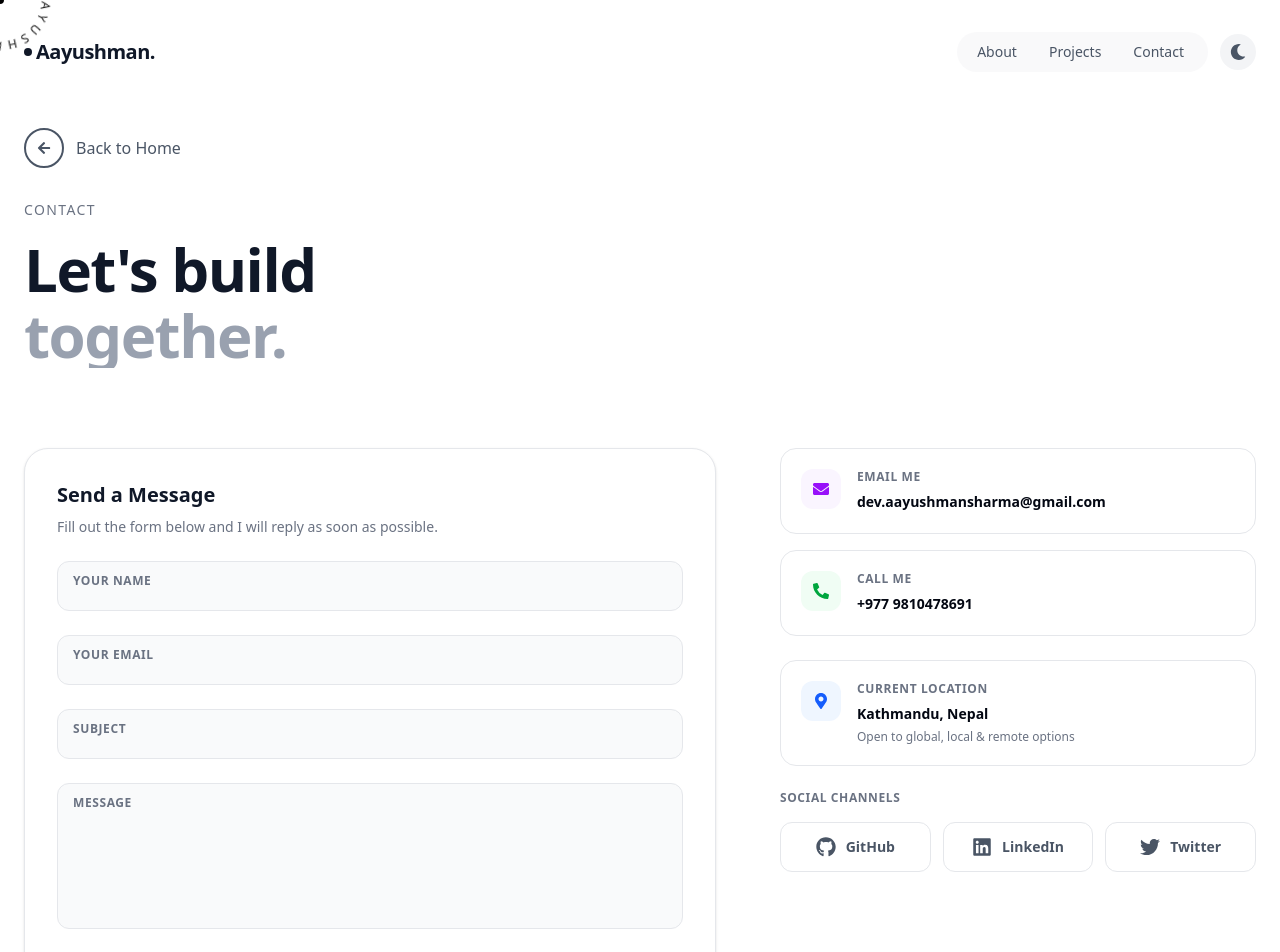
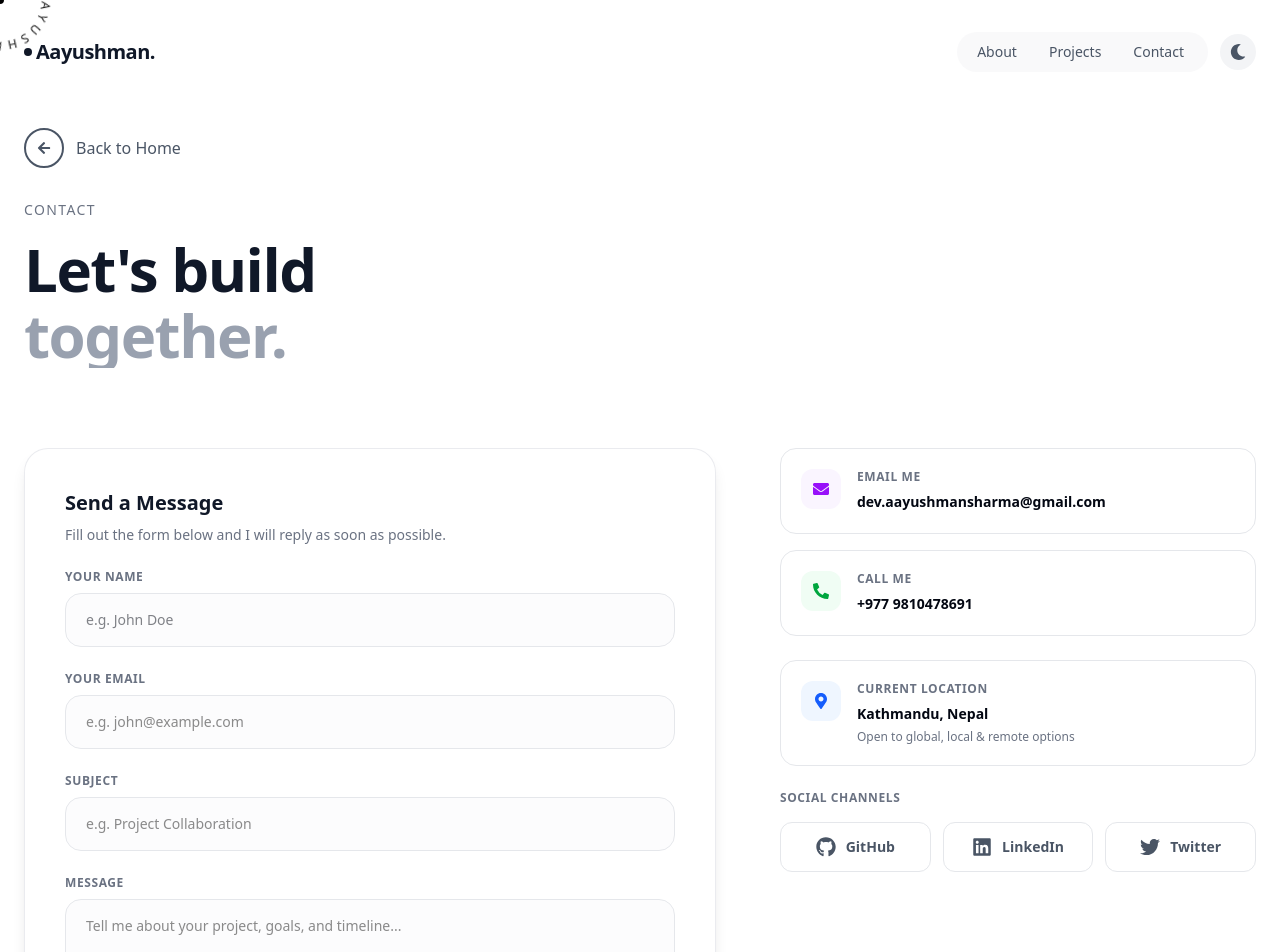
Before and after one commit to aayushman108/My-Portfolio, a Next.js app: page /contact in a window 1280 px wide. Shown: the top 952 px of the page. Built offline with nearby package versions, Linux system fonts and the light colour scheme.

Commit message:
style: contact form input fields ui enhance

```diff
--- a/src/app/contact/page.tsx
+++ b/src/app/contact/page.tsx
@@ -220,15 +220,15 @@ const ContactPage = () => {
         <div className="grid lg:grid-cols-12 gap-10 lg:gap-16">
           {/* Left Column: Form Card */}
           <div className="lg:col-span-7 contact-form-card opacity-0">
-            <div className="p-6 sm:p-8 rounded-3xl border border-gray-200 dark:border-gray-800 bg-white dark:bg-zinc-900/50 shadow-sm relative overflow-hidden">
+            <div className="p-6 sm:p-10 rounded-3xl border border-gray-200/80 dark:border-gray-800/80 bg-white/70 dark:bg-zinc-900/40 backdrop-blur-xl shadow-lg relative overflow-hidden">
               {status === "success" ? (
                 <div className="py-12 px-4 text-center flex flex-col items-center justify-center space-y-6">
                   <FaCheckCircle className="text-6xl text-green-500 animate-bounce" />
                   <h3 className="text-2xl font-bold text-gray-900 dark:text-white">
                     Message Sent Successfully!
                   </h3>
-                  <p className="text-gray-600 dark:text-gray-400 max-w-sm leading-relaxed">
-                    Thank you for reaching out, Aayushman will review your message and get back to you shortly.
+                  <p className="text-gray-600 dark:text-gray-400 max-w-sm leading-relaxed text-sm">
+                    Thank you for reaching out. Aayushman will review your message and get back to you shortly.
                   </p>
                   <button
                     onClick={() => setStatus("idle")}
@@ -240,7 +240,7 @@ const ContactPage = () => {
               ) : (
                 <form onSubmit={handleSubmit} className="space-y-6">
                   <div>
-                    <h3 className="text-xl font-bold text-gray-900 dark:text-white mb-2">
+                    <h3 className="text-xl font-black text-gray-900 dark:text-white mb-2">
                       Send a Message
                     </h3>
                     <p className="text-sm text-gray-500 dark:text-gray-400 mb-6">
@@ -249,112 +249,112 @@ const ContactPage = () => {
                   </div>
 
                   {/* Name field */}
-                  <div className="relative">
+                  <div className="space-y-2">
+                    <label
+                      htmlFor="name"
+                      className="block text-xs font-bold uppercase tracking-wider text-gray-500 dark:text-gray-400"
+                    >
+                      Your Name
+                    </label>
                     <input
                       type="text"
                       id="name"
                       name="name"
                       value={formData.name}
                       onChange={handleChange}
-                      placeholder=" "
-                      className={`peer w-full px-4 py-3 bg-gray-50 dark:bg-zinc-900/50 border ${
+                      placeholder="e.g. John Doe"
+                      className={`w-full px-5 py-4 bg-gray-50/50 dark:bg-zinc-900/30 border ${
                         errors.name
-                          ? "border-red-500 focus:border-red-500 focus:ring-red-100"
-                          : "border-gray-200 dark:border-gray-800 focus:border-purple-500 dark:focus:border-purple-400"
-                      } rounded-xl text-gray-950 dark:text-white placeholder-transparent focus:outline-none transition-all`}
+                          ? "border-red-500/80 focus:border-red-500 focus:ring-red-500/10"
+                          : "border-gray-200 dark:border-gray-800/80 hover:border-purple-300 dark:hover:border-purple-800/60 focus:border-purple-500 dark:focus:border-purple-400 focus:ring-4 focus:ring-purple-500/5 dark:focus:ring-purple-400/5"
+                      } rounded-2xl text-gray-950 dark:text-white text-sm focus:outline-none transition-all duration-300 placeholder:text-gray-350 dark:placeholder:text-gray-650`}
                     />
-                    <label
-                      htmlFor="name"
-                      className="absolute left-4 top-3 text-xs font-semibold uppercase tracking-wider text-gray-500 dark:text-gray-450 duration-300 transform -translate-y-7 scale-75 origin-[0] peer-placeholder-shown:scale-100 peer-placeholder-shown:translate-y-0 peer-focus:scale-75 peer-focus:-translate-y-7 peer-focus:text-purple-600 dark:peer-focus:text-purple-400 pointer-events-none"
-                    >
-                      Your Name
-                    </label>
                     {errors.name && (
-                      <span className="text-xs text-red-500 mt-1.5 block font-medium">
+                      <span className="text-xs text-red-500 mt-1 block font-medium">
                         {errors.name}
                       </span>
                     )}
                   </div>
 
                   {/* Email field */}
-                  <div className="relative">
+                  <div className="space-y-2">
+                    <label
+                      htmlFor="email"
+                      className="block text-xs font-bold uppercase tracking-wider text-gray-500 dark:text-gray-400"
+                    >
+                      Your Email
+                    </label>
                     <input
                       type="email"
                       id="email"
                       name="email"
                       value={formData.email}
                       onChange={handleChange}
-                      placeholder=" "
-                      className={`peer w-full px-4 py-3 bg-gray-50 dark:bg-zinc-900/50 border ${
+                      placeholder="e.g. john@example.com"
+                      className={`w-full px-5 py-4 bg-gray-50/50 dark:bg-zinc-900/30 border ${
                         errors.email
-                          ? "border-red-500 focus:border-red-500 focus:ring-red-100"
-                          : "border-gray-200 dark:border-gray-800 focus:border-purple-500 dark:focus:border-purple-400"
-                      } rounded-xl text-gray-950 dark:text-white placeholder-transparent focus:outline-none transition-all`}
+                          ? "border-red-500/80 focus:border-red-500 focus:ring-red-500/10"
+                          : "border-gray-200 dark:border-gray-800/80 hover:border-purple-300 dark:hover:border-purple-800/60 focus:border-purple-500 dark:focus:border-purple-400 focus:ring-4 focus:ring-purple-500/5 dark:focus:ring-purple-400/5"
+                      } rounded-2xl text-gray-955 dark:text-white text-sm focus:outline-none transition-all duration-300 placeholder:text-gray-355 dark:placeholder:text-gray-655`}
                     />
-                    <label
-                      htmlFor="email"
-                      className="absolute left-4 top-3 text-xs font-semibold uppercase tracking-wider text-gray-500 dark:text-gray-450 duration-300 transform -translate-y-7 scale-75 origin-[0] peer-placeholder-shown:scale-100 peer-placeholder-shown:translate-y-0 peer-focus:scale-75 peer-focus:-translate-y-7 peer-focus:text-purple-600 dark:peer-focus:text-purple-400 pointer-events-none"
-                    >
-                      Your Email
-                    </label>
                     {errors.email && (
-                      <span className="text-xs text-red-500 mt-1.5 block font-medium">
+                      <span className="text-xs text-red-500 mt-1 block font-medium">
                         {errors.email}
                       </span>
                     )}
                   </div>
 
                   {/* Subject field */}
-                  <div className="relative">
+                  <div className="space-y-2">
+                    <label
+                      htmlFor="subject"
+                      className="block text-xs font-bold uppercase tracking-wider text-gray-500 dark:text-gray-400"
+                    >
+                      Subject
+                    </label>
                     <input
                       type="text"
                       id="subject"
                       name="subject"
                       value={formData.subject}
                       onChange={handleChange}
-                      placeholder=" "
-                      className={`peer w-full px-4 py-3 bg-gray-50 dark:bg-zinc-900/50 border ${
+                      placeholder="e.g. Project Collaboration"
+                      className={`w-full px-5 py-4 bg-gray-50/50 dark:bg-zinc-900/30 border ${
                         errors.subject
-                          ? "border-red-500 focus:border-red-500 focus:ring-red-100"
-                          : "border-gray-200 dark:border-gray-800 focus:border-purple-500 dark:focus:border-purple-400"
-                      } rounded-xl text-gray-950 dark:text-white placeholder-transparent focus:outline-none transition-all`}
+                          ? "border-red-500/80 focus:border-red-500 focus:ring-red-500/10"
+                          : "border-gray-200 dark:border-gray-800/80 hover:border-purple-300 dark:hover:border-purple-800/60 focus:border-purple-500 dark:focus:border-purple-400 focus:ring-4 focus:ring-purple-500/5 dark:focus:ring-purple-400/5"
+                      } rounded-2xl text-gray-955 dark:text-white text-sm focus:outline-none transition-all duration-300 placeholder:text-gray-355 dark:placeholder:text-gray-655`}
                     />
-                    <label
-                      htmlFor="subject"
-                      className="absolute left-4 top-3 text-xs font-semibold uppercase tracking-wider text-gray-500 dark:text-gray-450 duration-300 transform -translate-y-7 scale-75 origin-[0] peer-placeholder-shown:scale-100 peer-placeholder-shown:translate-y-0 peer-focus:scale-75 peer-focus:-translate-y-7 peer-focus:text-purple-600 dark:peer-focus:text-purple-400 pointer-events-none"
-                    >
-                      Subject
-                    </label>
                     {errors.subject && (
-                      <span className="text-xs text-red-500 mt-1.5 block font-medium">
+                      <span className="text-xs text-red-500 mt-1 block font-medium">
                         {errors.subject}
                       </span>
                     )}
                   </div>
 
                   {/* Message field */}
-                  <div className="relative">
+                  <div className="space-y-2">
+                    <label
+                      htmlFor="message"
+                      className="block text-xs font-bold uppercase tracking-wider text-gray-500 dark:text-gray-400"
+                    >
+                      Message
+                    </label>
                     <textarea
                       id="message"
                       name="message"
                       rows={5}
                       value={formData.message}
                       onChange={handleChange}
-                      placeholder=" "
-                      className={`peer w-full px-4 py-3 bg-gray-50 dark:bg-zinc-900/50 border ${
+                      placeholder="Tell me about your project, goals, and timeline..."
+                      className={`w-full px-5 py-4 bg-gray-50/50 dark:bg-zinc-900/30 border ${
                         errors.message
-                          ? "border-red-500 focus:border-red-500 focus:ring-red-100"
-                          : "border-gray-200 dark:border-gray-800 focus:border-purple-500 dark:focus:border-purple-400"
-                      } rounded-xl text-gray-950 dark:text-white placeholder-transparent focus:outline-none transition-all resize-none`}
+                          ? "border-red-500/80 focus:border-red-500 focus:ring-red-500/10"
+                          : "border-gray-200 dark:border-gray-800/80 hover:border-purple-300 dark:hover:border-purple-800/60 focus:border-purple-500 dark:focus:border-purple-400 focus:ring-4 focus:ring-purple-500/5 dark:focus:ring-purple-400/5"
+                      } rounded-2xl text-gray-955 dark:text-white text-sm focus:outline-none transition-all duration-300 resize-none placeholder:text-gray-355 dark:placeholder:text-gray-655`}
                     />
-                    <label
-                      htmlFor="message"
-                      className="absolute left-4 top-3 text-xs font-semibold uppercase tracking-wider text-gray-500 dark:text-gray-450 duration-300 transform -translate-y-7 scale-75 origin-[0] peer-placeholder-shown:scale-100 peer-placeholder-shown:translate-y-0 peer-focus:scale-75 peer-focus:-translate-y-7 peer-focus:text-purple-600 dark:peer-focus:text-purple-400 pointer-events-none"
-                    >
-                      Message
-                    </label>
                     {errors.message && (
-                      <span className="text-xs text-red-500 mt-1.5 block font-medium">
+                      <span className="text-xs text-red-500 mt-1 block font-medium">
                         {errors.message}
                       </span>
                     )}
@@ -364,7 +364,7 @@ const ContactPage = () => {
                   <button
                     type="submit"
                     disabled={status === "sending"}
-                    className="w-full flex items-center justify-center gap-3 px-8 py-4 bg-gray-900 dark:bg-white text-white dark:text-black rounded-full font-bold hover:bg-purple-600 dark:hover:bg-purple-400 dark:hover:text-white hover:text-white transition-all duration-300 disabled:opacity-75 disabled:cursor-not-allowed cursor-pointer"
+                    className="w-full flex items-center justify-center gap-3 px-8 py-4 bg-gray-900 dark:bg-white text-white dark:text-black rounded-2xl font-bold hover:bg-gradient-to-r hover:from-purple-600 hover:to-pink-600 hover:text-white dark:hover:text-white hover:shadow-[0_8px_30px_rgba(168,85,247,0.25)] transition-all duration-300 disabled:opacity-75 disabled:cursor-not-allowed cursor-pointer"
                   >
                     {status === "sending" ? (
                       <>
```
